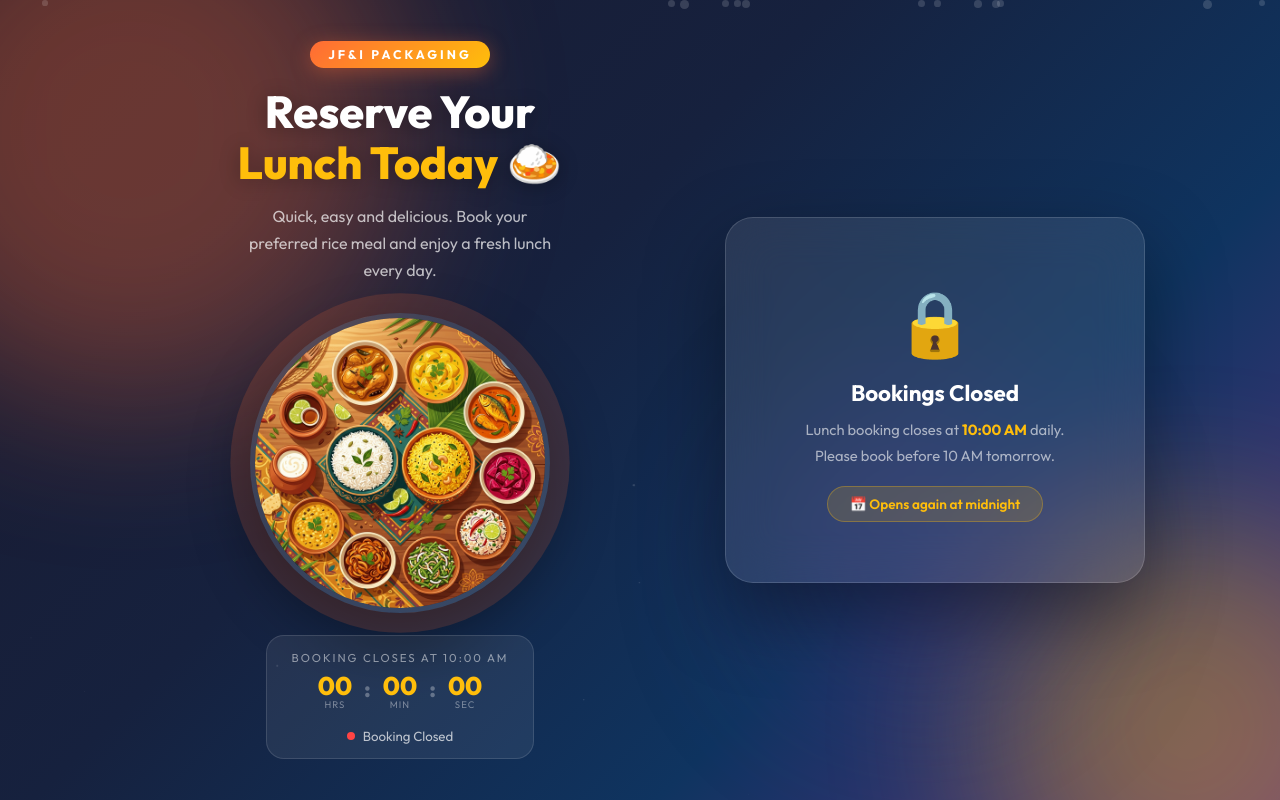
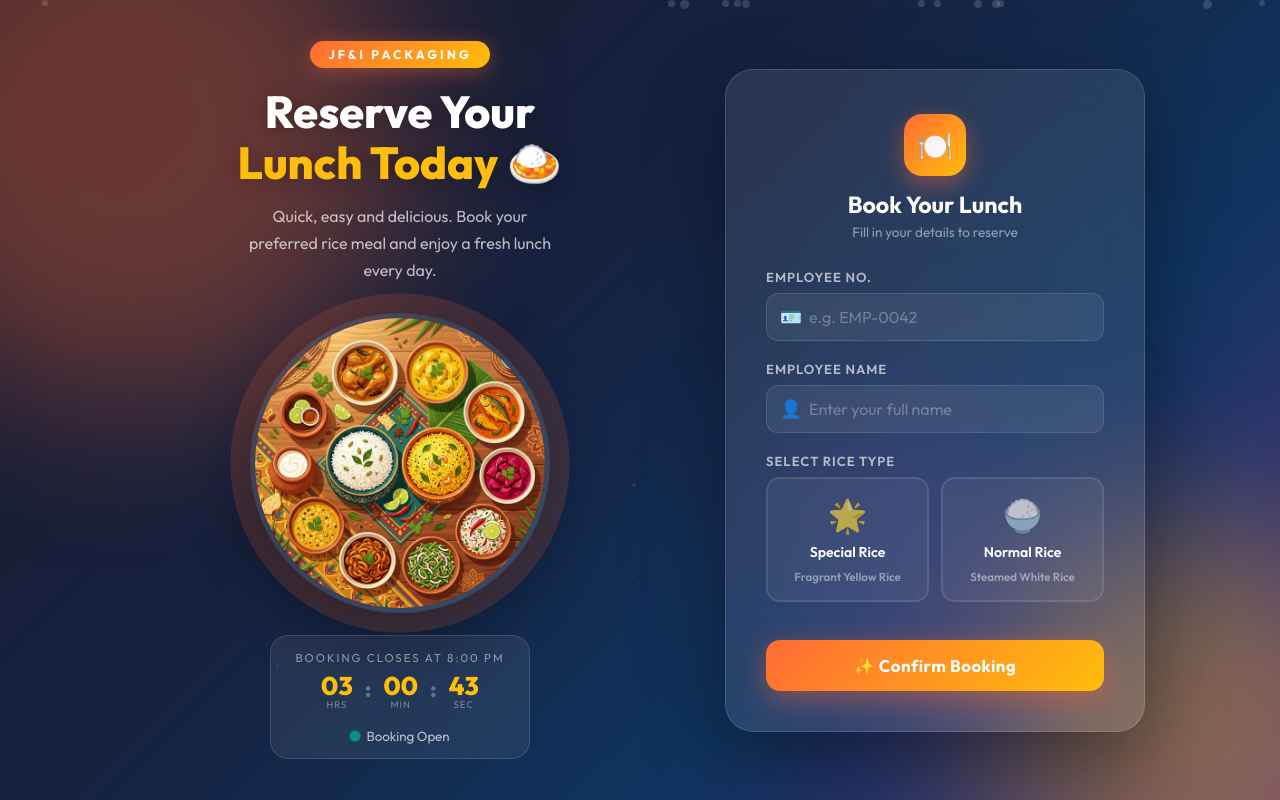
Before and after one commit to Ishara-Dias/Lunch-Reservation, a plain HTML site: page index.html in a window 1280 px wide. Drawn offline with Linux system fonts and the light colour scheme.

Commit message:
Update index.html

```diff
--- a/index.html
+++ b/index.html
@@ -773,7 +773,7 @@
             </div>
             <!-- Countdown -->
             <div class="countdown-box">
-                <div class="countdown-label">Booking Closes At 10:00 AM</div>
+                <div class="countdown-label">Booking Closes At 8:00 PM</div>
                 <div class="countdown-timer">
                     <div class="cd-unit">
                         <div class="cd-num" id="cdH">00</div>
@@ -801,8 +801,8 @@
             <div class="closed-msg" id="closedMsg" style="display:none;">
                 <div class="closed-icon">🔒</div>
                 <h3>Bookings Closed</h3>
-                <p>Lunch booking closes at <strong style="color:var(--accent)">10:00 AM</strong> daily.<br />Please book
-                    before 10 AM tomorrow.</p>
+                <p>Lunch booking closes at <strong style="color:var(--accent)">8:00 PM</strong> daily.<br />Please book
+                    before 8 PM tomorrow.</p>
                 <span class="next-open">📅 Opens again at midnight</span>
             </div>
 
@@ -901,14 +901,14 @@
         function isBookingOpen() {
             const sl = getSriLankaDate();
             const cutoff = new Date(sl);
-            cutoff.setHours(10, 0, 0, 0);
+            cutoff.setHours(20, 0, 0, 0);
             return sl < cutoff;
         }
 
         function msUntilCutoff() {
             const sl = getSriLankaDate();
             const cutoff = new Date(sl);
-            cutoff.setHours(10, 0, 0, 0);
+            cutoff.setHours(20, 0, 0, 0);
             return cutoff - sl;
         }
 
```
